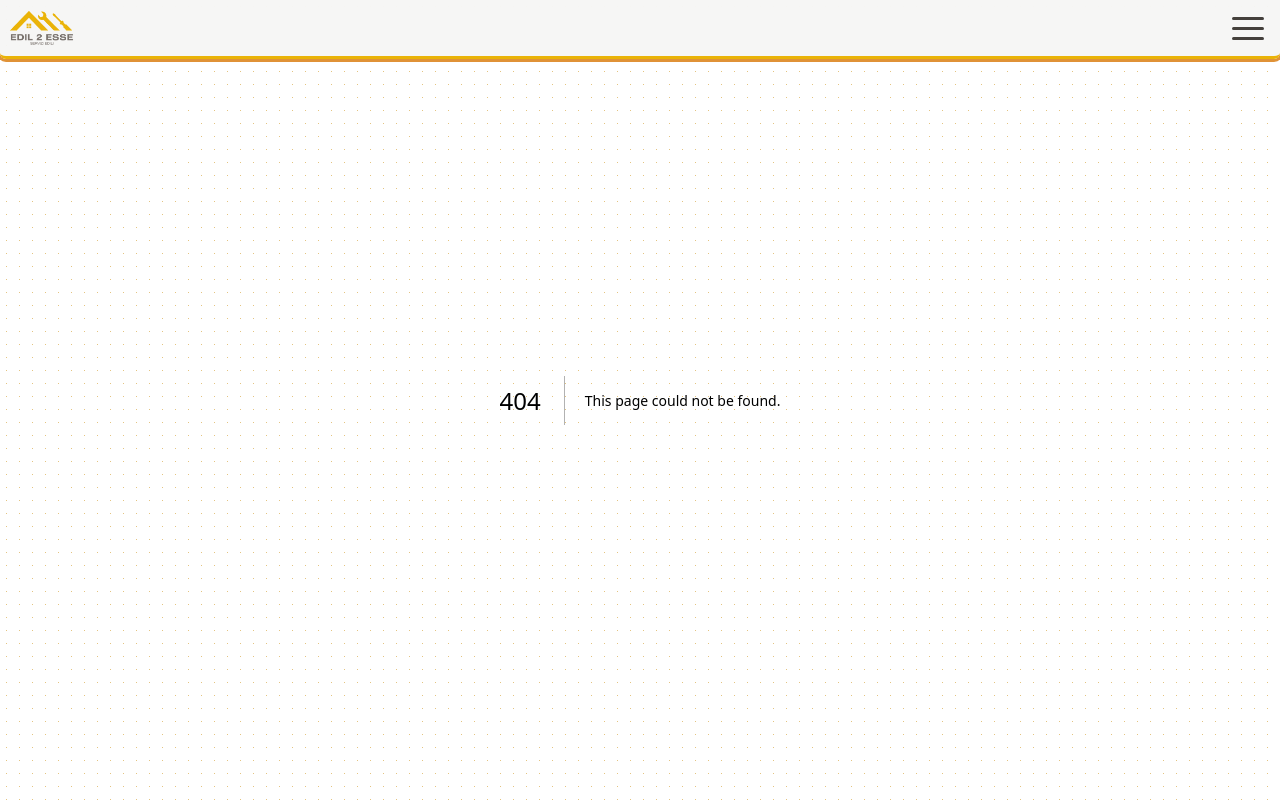
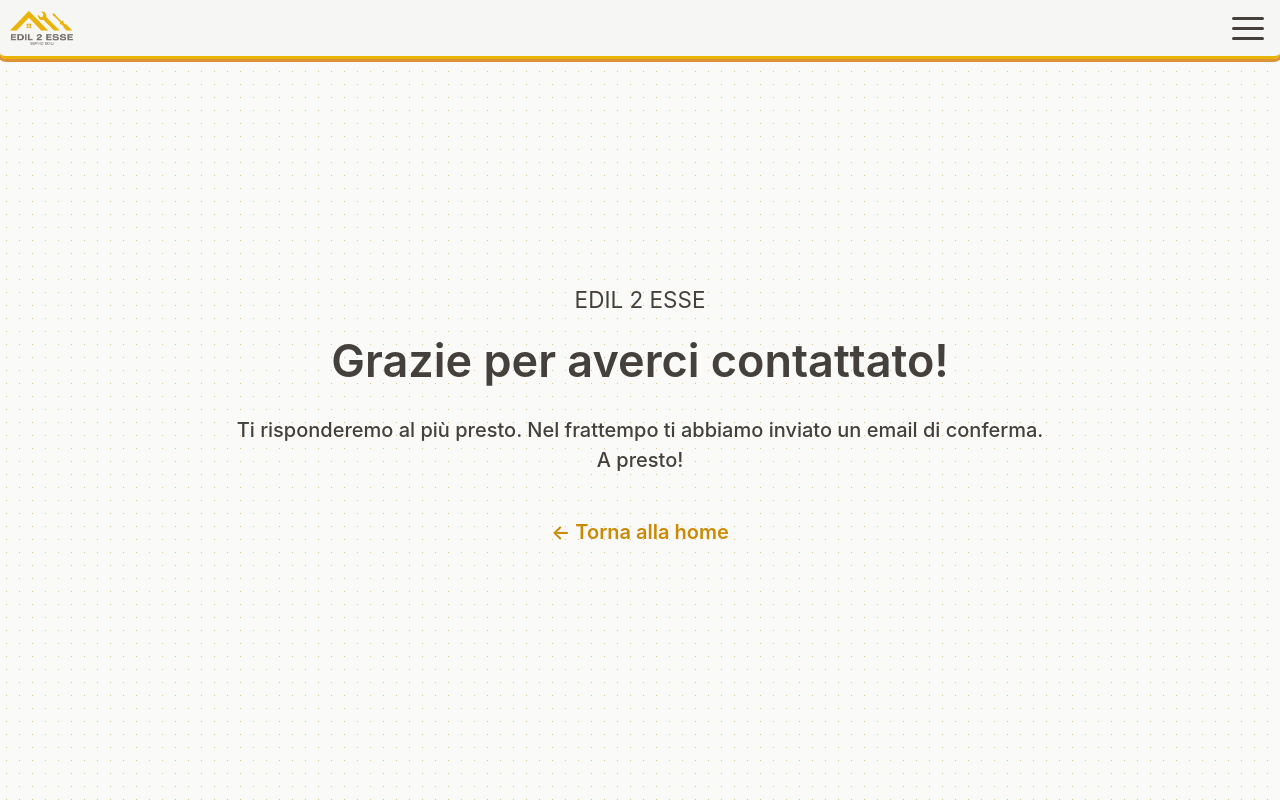
Before and after one commit to emanuelefavero/edil-2-esse, a Next.js app: page /success in a window 1280 px wide. Before the commit this address had no page. Built offline with nearby package versions, Linux system fonts and the light colour scheme.

Commit message:
add success page

```diff
--- /dev/null
+++ b/app/success/Component.tsx
@@ -0,0 +1,28 @@
+'use client'
+
+import Link from 'next/link'
+
+export default function Component() {
+  return (
+    <section className='w-full h-[calc(100vh)] min-h-[667px] max-h-[900px] pt-16 pb-4 px-10 dark:bg-[#151210]/40 flex flex-col justify-center items-center gap-10'>
+      <div className='text-center max-w-prose xl:scale-125 xl:mb-6'>
+        <div className='mb-2 text-lg text-stone-700 dark:text-white'>
+          EDIL 2 ESSE
+        </div>
+        <h1 className='text-stone-700 dark:text-white font-semibold text-lg 5xs:text-2xl 4xs:text-3xl 2xs:text-4xl 5xs:leading-[2.3rem] 4xs:leading-[3rem] 2xs:leading-[3.3rem] mb-4'>
+          Grazie per averci contattato!
+        </h1>
+        <p className='font-[500] hidden 4xs:block text-md text-pretty text-stone-700 dark:text-white'>
+          Ti risponderemo al più presto. Nel frattempo ti abbiamo inviato un
+          email di conferma. A presto!
+        </p>
+      </div>
+      <Link
+        href='/'
+        className='text-yellow-600 dark:text-yellow-500 text-xl font-semibold hover:underline'
+      >
+        {'←'} Torna alla home
+      </Link>
+    </section>
+  )
+}
--- /dev/null
+++ b/app/success/page.tsx
@@ -0,0 +1,5 @@
+import Component from './Component'
+
+export default function Page() {
+  return <Component />
+}
```
